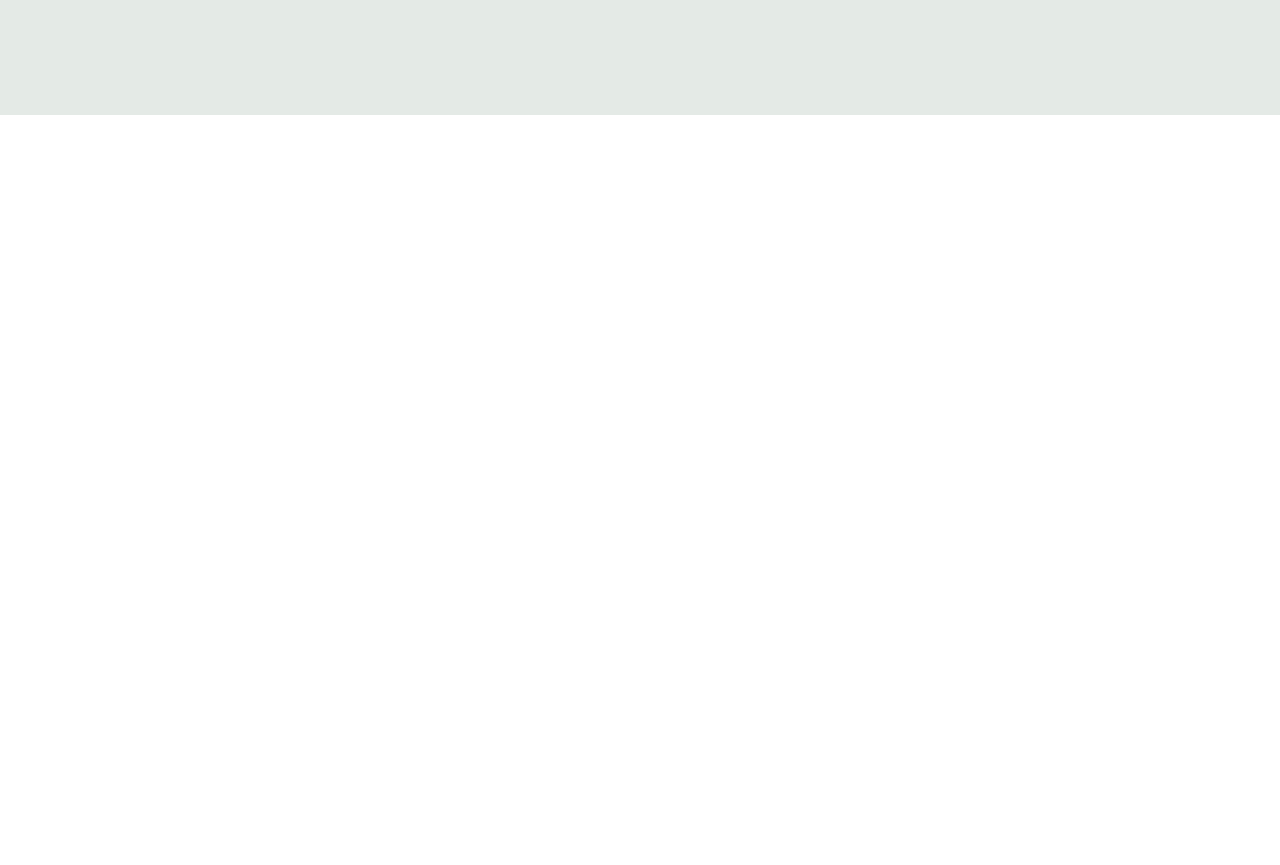
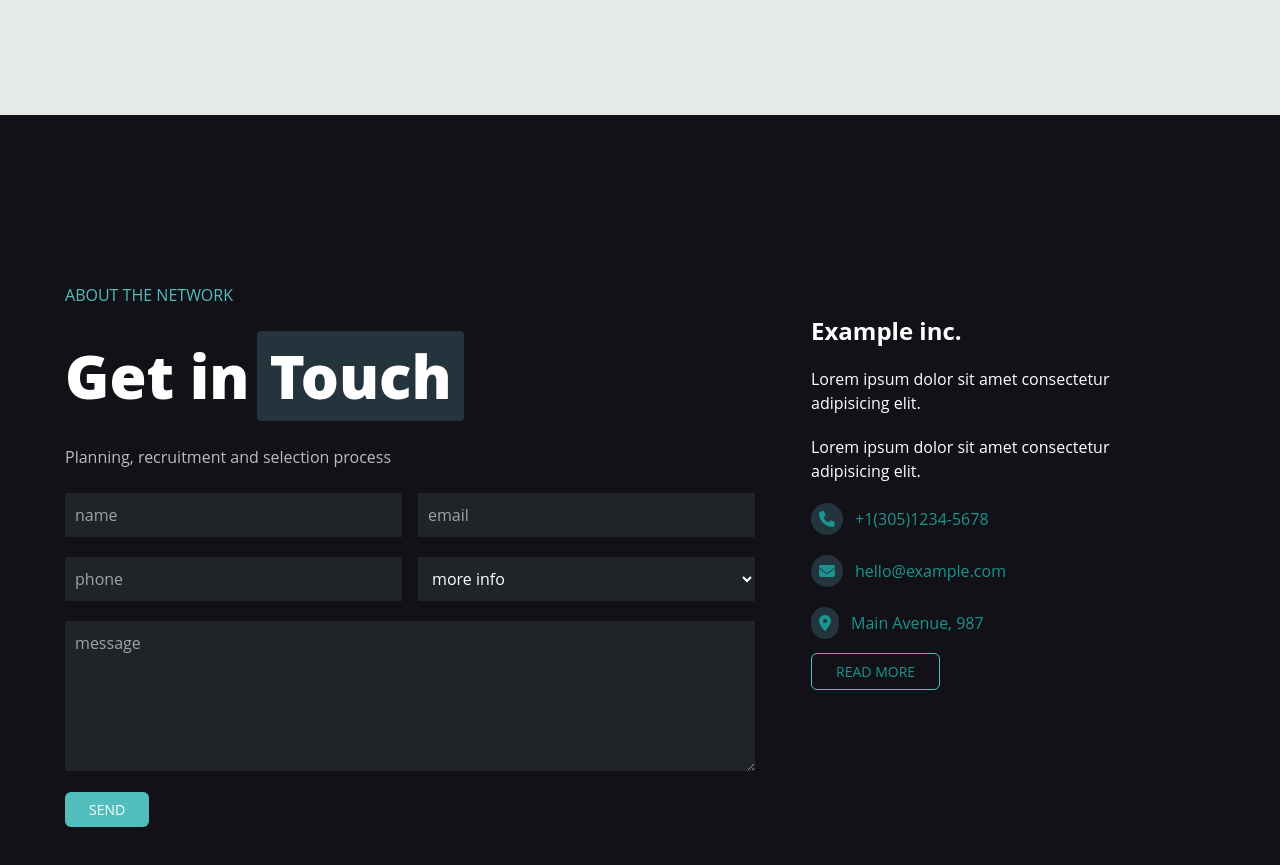
Before and after one commit to MaionePietro/proj-html-vuejs, a Vue app: page / in a window 1280 px wide. Shown: the part 4965-5830 px from the top of the page. Before the commit the page ends 5080 px from the top, so only its background shows below. Built offline with nearby package versions, Linux system fonts and the light colour scheme.

Commit message:
FEAT component footer

```diff
--- a/src/App.vue
+++ b/src/App.vue
@@ -14,6 +14,7 @@ export default{
 <template>
   <Header />
   <Main />
+  <Footer />
 </template>
 
 <style lang="scss">
--- a/src/components/footer/Footer.vue
+++ b/src/components/footer/Footer.vue
@@ -1,7 +1,83 @@
 <template>
-    <div>
-
-    </div>
+    <section class="h-[850px] flex items-center bg-key-Woodsmoke">
+        <div class="container max-w-[1150px]">
+            <div class="flex text-key-White">
+                <div class="w-3/5">
+                    <div class="flex-col">
+                        <p class="text-key-FountainBlue my-6">ABOUT THE NETWORK</p>
+                        <div class="relative">
+                            <div class="relative prova text-[60px] leading-[90px] flex gap-2 my-6 z-10">
+                                <span class="">
+                                    Get in
+                                </span>
+                                <span class="bg-key-EbonyClay rounded flex justify-center px-3">
+                                    Touch
+                                </span>
+                            </div>
+                        </div>
+                        <p class="text-key-SilverSand my-6">
+                            Planning, recruitment and selection process
+                        </p>
+                        <div class="input">
+                            <div class="flex gap-4">
+                                <input type="name" class="p-[10px] bg-key-Shark w-1/2" id="exampleFormControlInput1" placeholder="name">
+                                <input type="email" class="p-[10px] bg-key-Shark w-1/2" id="exampleFormControlInput1" placeholder="email">
+                            </div>
+                            <div class="flex gap-4 my-5">
+                                <input type="phone" class="p-[10px] bg-key-Shark w-1/2" id="exampleFormControlInput1" placeholder="phone">
+                                <select class="p-[10px] bg-key-Shark w-1/2" id="inputGroupSelect01">
+                                  <option selected>more info</option>
+                                  <option value="1">One</option>
+                                  <option value="2">Two</option>
+                                  <option value="3">Three</option>
+                                </select>
+                            </div>
+                            <div>
+                                <textarea class="p-[10px] w-[100%] h-[150px] bg-key-Shark" placeholder="message" aria-label="With textarea"></textarea>
+                            </div>
+                            <div class="mt-5">
+                                <a class=" bg-key-FountainBlue rounded-md px-6 py-2 text-sm" href="">SEND</a>
+                            </div>
+                        </div>
+                    </div>
+                </div>
+                <div class="w-2/5 p-14">
+                    <ul class="list">
+                        <li>
+                            <a class="font-bold text-2xl" href="">Example inc.</a>
+                        </li>
+                        <li>
+                            <a class="" href="">Lorem ipsum dolor sit amet consectetur adipisicing elit.</a>
+                        </li>
+                        <li>
+                            <a href="">Lorem ipsum dolor sit amet consectetur adipisicing elit.</a>
+                        </li>
+                        <li>
+                            <a class=" text-key-Eim flex items-center gap-3" href="">
+                                <font-awesome-icon class="p-2 bg-key-EbonyClay rounded-full" icon="fa-solid fa-phone" />
+                                +1(305)1234-5678
+                            </a>
+                        </li>
+                        <li>
+                            <a class=" text-key-Eim flex items-center gap-3" href="">
+                                <font-awesome-icon class="p-2 bg-key-EbonyClay rounded-full" icon="fa-solid fa-envelope" />
+                                hello@example.com
+                            </a>
+                        </li>
+                        <li>
+                            <a class=" text-key-Eim flex items-center gap-3" href="">
+                                <font-awesome-icon class="p-2 bg-key-EbonyClay rounded-full" icon="fa-solid fa-location-dot" />
+                                Main Avenue, 987
+                            </a>
+                        </li>
+                        <li class="">
+                            <a class="border-[1px] border-key-FountainBlue text-key-Eim rounded-md px-6 py-2 text-sm" href="">READ MORE</a>
+                        </li>
+                    </ul>
+                </div>
+            </div>
+        </div>
+    </section>
 </template>
 <script>
 export default {
@@ -9,5 +85,11 @@ export default {
 }
 </script>
 <style scoped lang="scss">
-
+.prova{
+    font-weight: 900;
+    font-family: 'Open Sans', sans-serif;
+}
+.list li{
+    margin-bottom: 20px;
+}
 </style>
--- a/src/main.js
+++ b/src/main.js
@@ -4,11 +4,11 @@ import App from './App.vue'
 
 import { library } from '@fortawesome/fontawesome-svg-core'
 import { FontAwesomeIcon } from '@fortawesome/vue-fontawesome'
-import { faClock, faPhone, faEnvelope, faUserGroup, faChartPie, faGaugeHigh, faQuoteRight} from '@fortawesome/free-solid-svg-icons'
+import { faClock, faPhone, faEnvelope, faUserGroup, faChartPie, faGaugeHigh, faQuoteRight, faLocationDot} from '@fortawesome/free-solid-svg-icons'
 import { faFacebookF } from '@fortawesome/free-brands-svg-icons'
 import { faTwitter } from '@fortawesome/free-brands-svg-icons'
 import { faUser } from '@fortawesome/free-regular-svg-icons'
 
-library.add( faClock, faPhone, faEnvelope, faFacebookF, faTwitter, faUser, faUserGroup, faChartPie, faGaugeHigh, faQuoteRight)
+library.add( faClock, faPhone, faEnvelope, faFacebookF, faTwitter, faUser, faUserGroup, faChartPie, faGaugeHigh, faQuoteRight, faLocationDot)
 
 createApp(App).component('font-awesome-icon', FontAwesomeIcon).mount('#app')
```
